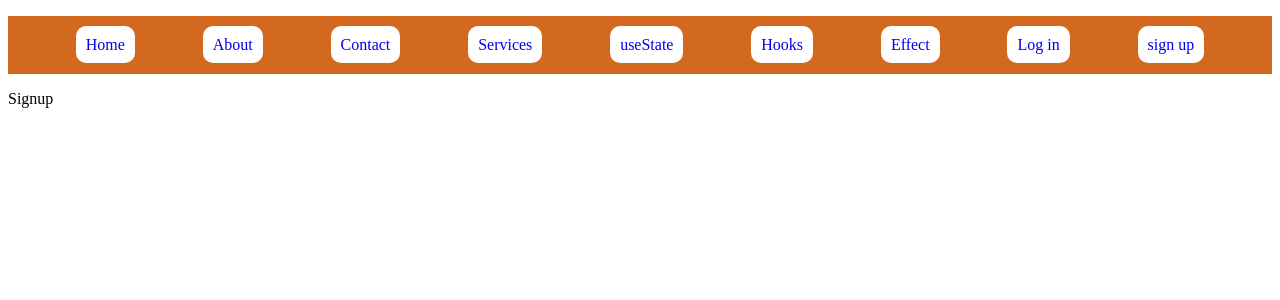
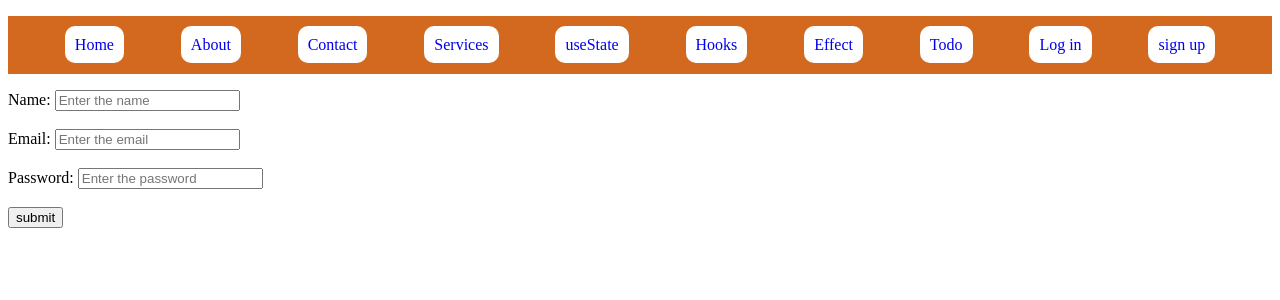
Before and after one commit to MADHUMATHIT/mern, a React app in the folder Frontend/: page /signup in a window 1280 px wide. Shown: the top 300 px of the page. Built offline with nearby package versions, Linux system fonts and the light colour scheme; the HTML template or start-up script is replaced by a standard one.

Commit message:
callback,memo,todo,reducer

```diff
--- a/Frontend/src/App.jsx
+++ b/Frontend/src/App.jsx
@@ -15,6 +15,10 @@ import Login from "./auth/Login";
 import {Routes,Route} from 'react-router-dom';
 import Ref from "./hooks/Ref";
 import Reducer from "./hooks/Reducer";
+import Memo from "./hooks/memo";
+import Callback from "./hooks/Callback";
+import Todo from "./components/Todo";
+
 const App = () => {
   return (
     <>
@@ -31,10 +35,14 @@ const App = () => {
           <Route path="effect" element={<Effect/>}/>
         <Route path="effectwithApi" element={<EffectwithApi/>}/>
         <Route path="useRef" element={<Ref/>}/>
+        <Route path="useReducer" element={<Reducer/>}></Route>
+        <Route path="useMemo" element={<Memo/>}></Route>
+        <Route path="useCallback" element={<Callback/>}></Route>
+
       </Route>
+      <Route path="/todo" element={<Todo/>}></Route>
       <Route path="/login" element={<Login/>}></Route>
       <Route path="/signup" element={<Signup/>}></Route>
-      <Route path="useReducer" element={<Reducer/>}></Route>
 
     </Routes>
     </>
--- a/Frontend/src/auth/Signup.jsx
+++ b/Frontend/src/auth/Signup.jsx
@@ -1,8 +1,39 @@
-import React from 'react'
+import React ,{useState} from 'react'
 
 const Signup = () => {
-  return (
-    <div>Signup</div>
+  const[user,setUser] = useState({
+    name:'',
+    email:'',
+    password:''
+  })
+    const handleChange = (e) =>{
+      setUser({...user,[e.target.name]:e.target.value})
+    }
+    const handleSubmit = (e) =>{
+      e.preventDefault();
+      console.log(user);
+    }
+    return(
+    <div>
+      <form onSubmit ={handleSubmit}>
+        <label>Name: </label>
+        <input type="text" placeholder='Enter the name'
+        name="name"
+        onChange={handleChange}/>
+        <br /><br />
+        <label>Email: </label>
+        <input type="email" placeholder='Enter the email'
+         name = "email"
+         onChange={handleChange}/>
+         <br /><br />
+        <label>Password: </label>
+        <input type="Password" placeholder='Enter the password'
+        name="password"
+        onChange={handleChange}/>
+        <br /><br />
+        <button type='submit'>submit</button>
+      </form>
+    </div>
   )
 }
 
--- /dev/null
+++ b/Frontend/src/components/Header.jsx
@@ -0,0 +1,10 @@
+import React from 'react'
+
+const Header = () => {
+    console.log("Header Rendered")
+  return (
+    <div>Header</div>
+  )
+}
+
+export default React.memo(Header)
--- a/Frontend/src/components/Navbar.jsx
+++ b/Frontend/src/components/Navbar.jsx
@@ -26,12 +26,16 @@ const Navbar = () => {
                      <li className="list">
                      <Link to="/effect" className="link">Effect</Link>
                 </li>
+                <li className="list">
+                     <Link to="/todo" className="link">Todo</Link>
+                </li>
                       <li className="list">
                      <Link to="/login" className="link">Log in</Link>
                 </li>
                 <li className="list">
                      <Link to="/signup" className="link">sign up</Link>
                 </li>
+
             </ul>
         </nav>
     </div>
--- /dev/null
+++ b/Frontend/src/components/Todo.jsx
@@ -0,0 +1,46 @@
+import React ,{useState} from 'react'
+
+const Todo = () => {
+    const [task,setTask]=useState("");
+    const [todos,setTodos]=useState([{
+        task:'Read',
+        status:false
+    }])
+    const [edit,setEdit]= useState(null);
+    const handleAddOrEdit=()=>{
+       // e.preventDefault();
+        if(edit){
+
+        }
+        else{
+            setTodos([...todos,{task:task,status:false}]);
+
+        }
+        setTask('');
+    };
+    const handleDelete=()=>{};
+    const handleToggleStatus=()=>{};
+
+  return (
+    <div>
+        <h1>Todo</h1>
+        <label>Task: </label>
+        <input type="text" placeholder='Enter the task'
+        onChange={(e)=>setTask(e.target.value)}/>
+        <button onClick={handleAddOrEdit}>{edit ? "Update" : "Add"}</button>
+        <br /><br />
+        <ul>
+            {todos.map((todo,index)=>(
+                <li key={index}>
+                    <span style={{cursor:"pointer",textDecoration:todo.status ? "line-through" : "none"}}>{todo.task}</span>
+                    <button>✏️</button>
+                    <button>🗑️</button>
+
+                </li>
+            ))}
+        </ul>
+    </div>
+  )
+}
+
+export default Todo
--- /dev/null
+++ b/Frontend/src/hooks/Callback.jsx
@@ -0,0 +1,17 @@
+import React, { useCallback, useState } from 'react'
+import Header from '../components/Header';
+
+
+const Callback = () => {
+    const [count,setCount]=useState(0);
+    const demofn =useCallback(()=>{},[]);
+  return (
+    <div>
+        <Header demofn = {demofn}/>
+        <h1>count : {count}</h1>
+        <button onClick={()=>setCount(count+1)}>count++</button>
+    </div>
+  )
+}
+
+export default Callback
--- a/Frontend/src/hooks/Hooks.jsx
+++ b/Frontend/src/hooks/Hooks.jsx
@@ -10,8 +10,11 @@ const Hooks = () => {
                <li>  <Link to="form"className='nestedLink'>Form</Link></li>
                  <li> <Link to="useEffect"className='nestedLink'>Effect</Link><br/></li>
                  <li> <Link to="useEffectApi"className='nestedLink'>Effect with Api</Link><br /></li>
+                 <li> <Link to="useMemo"className='nestedLink'>Memo</Link><br /></li>
                  <li> <Link to="useRef"className='nestedLink'>Ref</Link></li>
                  <li> <Link to="useReducer"className='nestedLink'>Reducer</Link></li>
+                 <li> <Link to="useCallback" className='nestedLink'>Callback</Link></li>
+
 
         </ul>
         <Outlet/>
--- /dev/null
+++ b/Frontend/src/hooks/Memo.jsx
@@ -0,0 +1,23 @@
+import React,{useState,useMemo}from 'react'
+
+const Memo = () => {
+  const[count,setCount]=useState(0);
+  const[number,setNumber]=useState(0);
+  const cube = (num) =>{
+    console.log("Calculation done")
+    return Math.pow(num,3);
+  }
+const result = useMemo(()=>{
+    return cube(number);
+},[number])
+return(
+    <div>
+        <h1>count: {count}</h1>
+        <button onClick={()=>setCount(count+1)}>count++</button>
+        <h1>Cube : {result}</h1>
+        <input type="number" onChange={(e)=>setNumber(e.target.value)}/>
+    </div>
+  )
+}
+
+export default Memo
```
